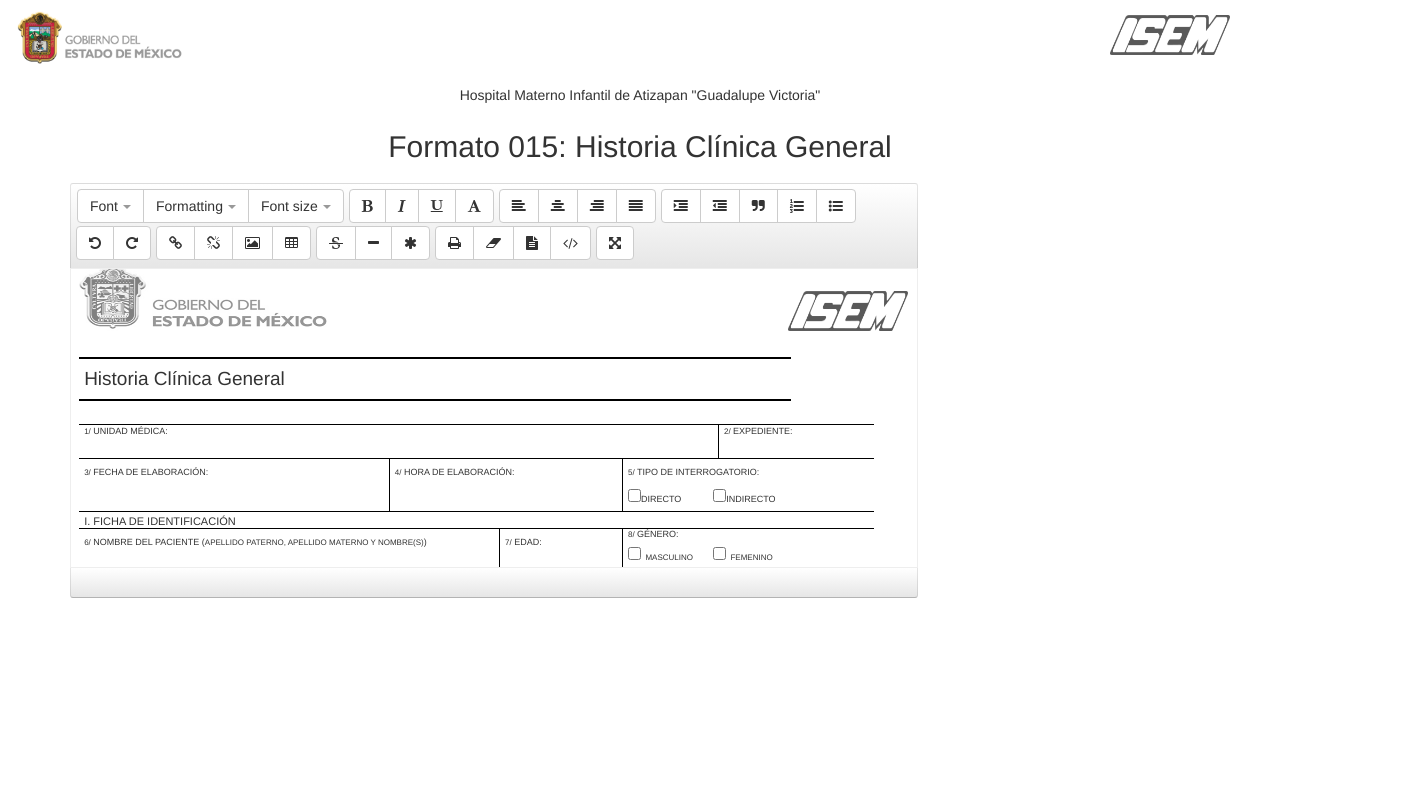
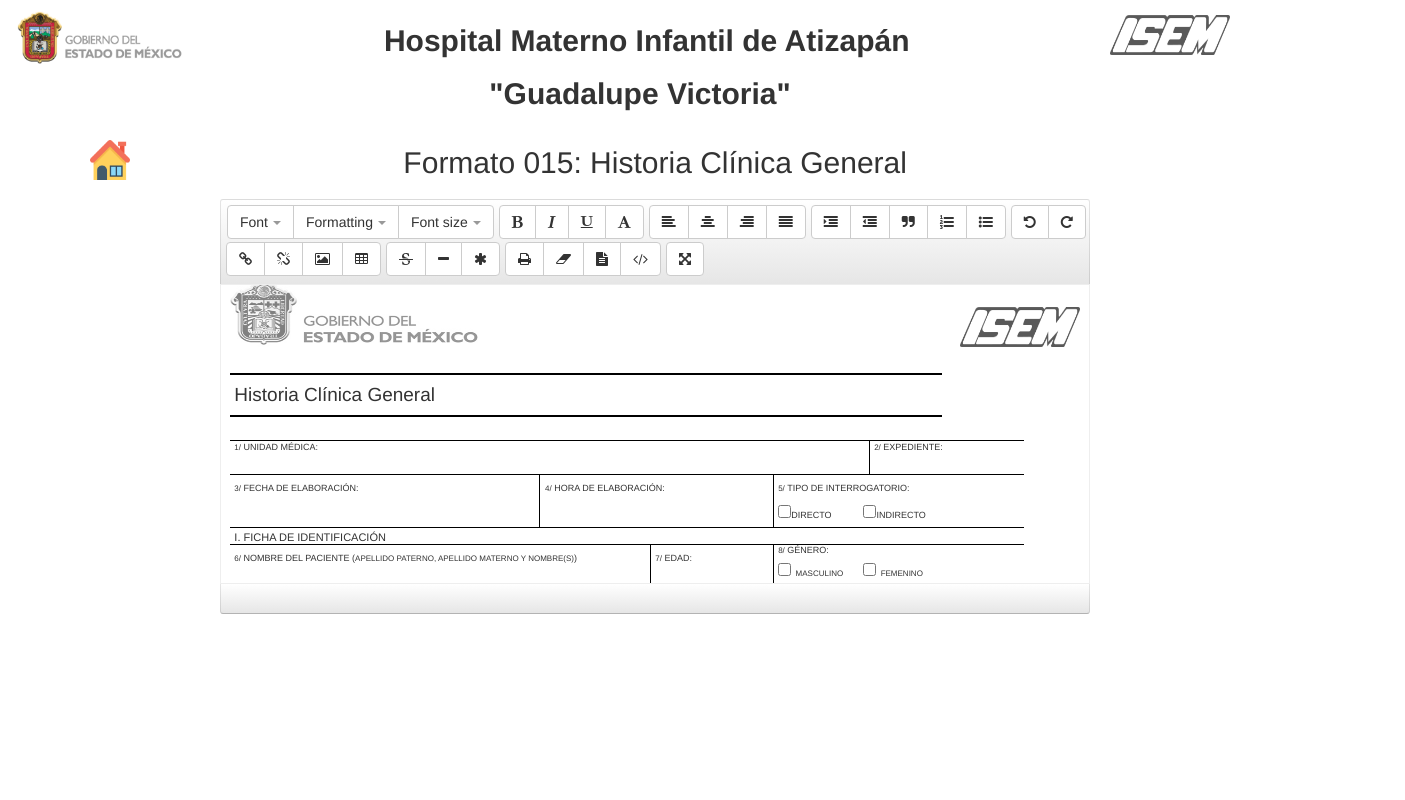
Before and after one commit to soprote010/formatosAtizapan, a plain HTML site: page php/015.html in a window 1280 px wide. Shown: the whole page, 1405 px wide, since content can reach past the window. Drawn offline with nearby package versions, Linux system fonts and the light colour scheme.

Commit message:
Formato 015 completo con nuevo formato

```diff
--- a/php/015.html
+++ b/php/015.html
@@ -7,7 +7,7 @@
     <script src="https://maxcdn.bootstrapcdn.com/bootstrap/3.3.5/js/bootstrap.min.js"></script>
     <script type="text/javascript" src="../js/editor.js"></script>
 
-    <link rel="stylesheet" href="https://maxcdn.bootstrapcdn.com/bootstrap/3.3.5/css/bootstrap.min.css">
+    <link rel="stylesheet" type="text/css" href="../css/bootstrap.min.css">
     <link rel="stylesheet" href="https://maxcdn.bootstrapcdn.com/font-awesome/4.4.0/css/font-awesome.min.css">
     <link rel="stylesheet" type="text/css" href="../css/editor.css">
 
@@ -30,16 +30,21 @@
 </head>
 
 <body>
+     <div>
+        <img src="../img/edomex.png" height="80" width="170" style="margin:0px 15px">
+        <img src="../img/isem.png" height="40" width="120" align="right" style="margin:15px 50px">
+    </div>
     <div>
-        <img src="../img/edomex.png" height="80" width="170" style="margin:0px 15px">
-
-        <img src="../img/isem.png" height="40" width="120" align="right" style="margin:15px 50px">
-        <p style="text-align: center; margin:5px 50px; font-size: 30">Hospital Materno Infantil de Atizapan "Guadalupe Victoria"</p>
+        <a href="../index.html"><img src="../img/home.png" height="40" width="40" style="margin-top:60px;margin-left: 90px"></a>
+    </div>
+    <div style="text-align: center; margin-top: -160px">
+        <strong><p style="font-size: 30px">&nbsp;&nbsp;&nbsp;&nbsp;&nbsp;&nbsp;&nbsp;&nbsp;&nbsp;&nbsp;&nbsp;&nbsp;&nbsp;&nbsp;&nbsp;&nbsp;&nbsp;&nbsp;&nbsp;&nbsp;&nbsp;&nbsp;&nbsp;&nbsp;&nbsp;&nbsp;&nbsp;&nbsp;Hospital Materno Infantil de Atizap&aacuten</p></strong>
+        <strong><p style="font-size: 30px">"Guadalupe Victoria"</p></strong>
     </div>
 
-    <div class="container">
+    <div class="container " >
         <div class="section_title">
-            <h2 class="text_reveal" style="text-align: center">Formato 015: Historia Cl&iacutenica General</h2>
+            <h2 class="text_reveal" style="text-align: left;">&nbsp;&nbsp;&nbsp;&nbsp;&nbsp;&nbsp;&nbsp;&nbsp;&nbsp;&nbsp;&nbsp;&nbsp;&nbsp;&nbsp;&nbsp;&nbsp;&nbsp;&nbsp;&nbsp;&nbsp;&nbsp;&nbsp;Formato 015: Historia Cl&iacutenica General</h2>
         </div>
         <div class="row">
             <div class="col-sm-9">
```
